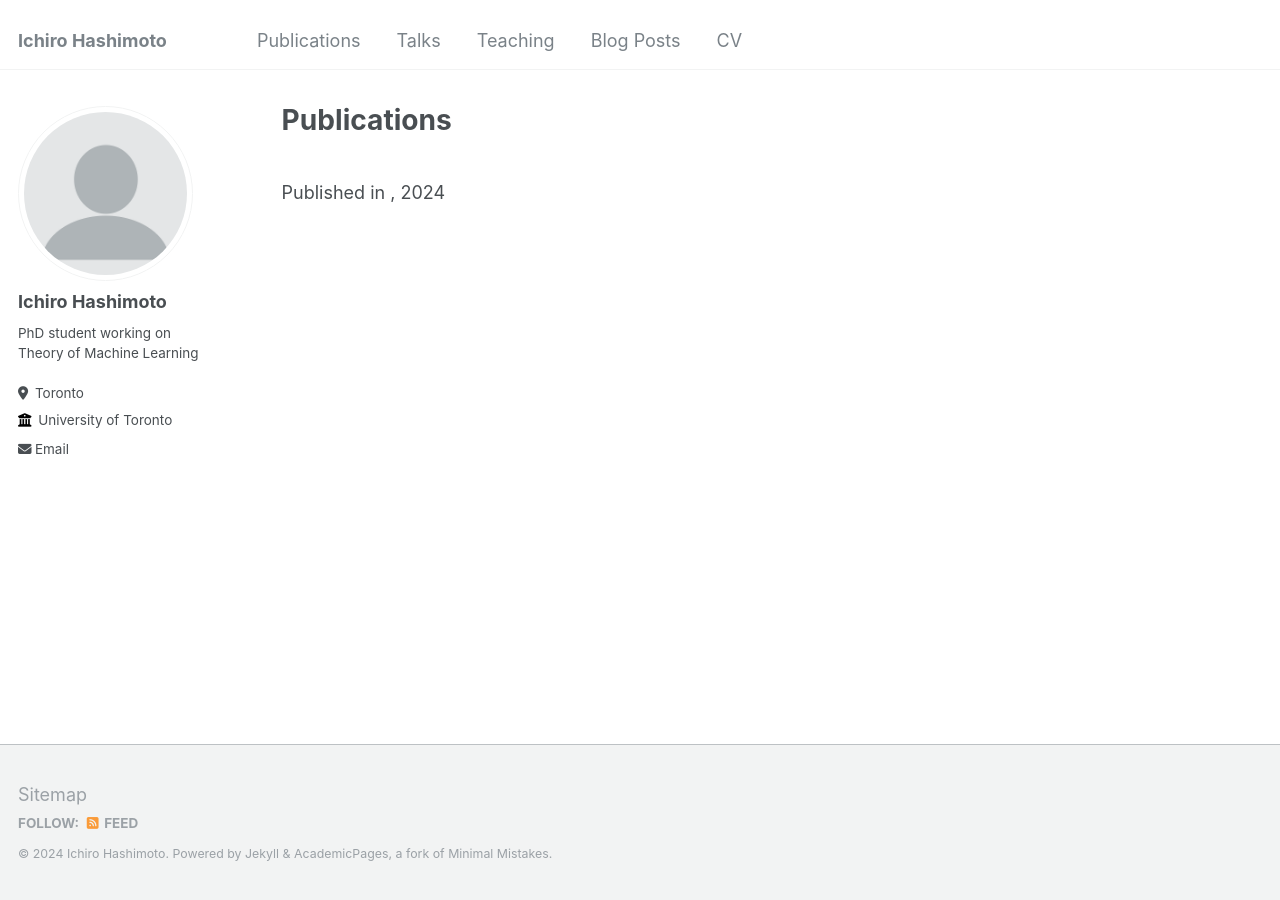
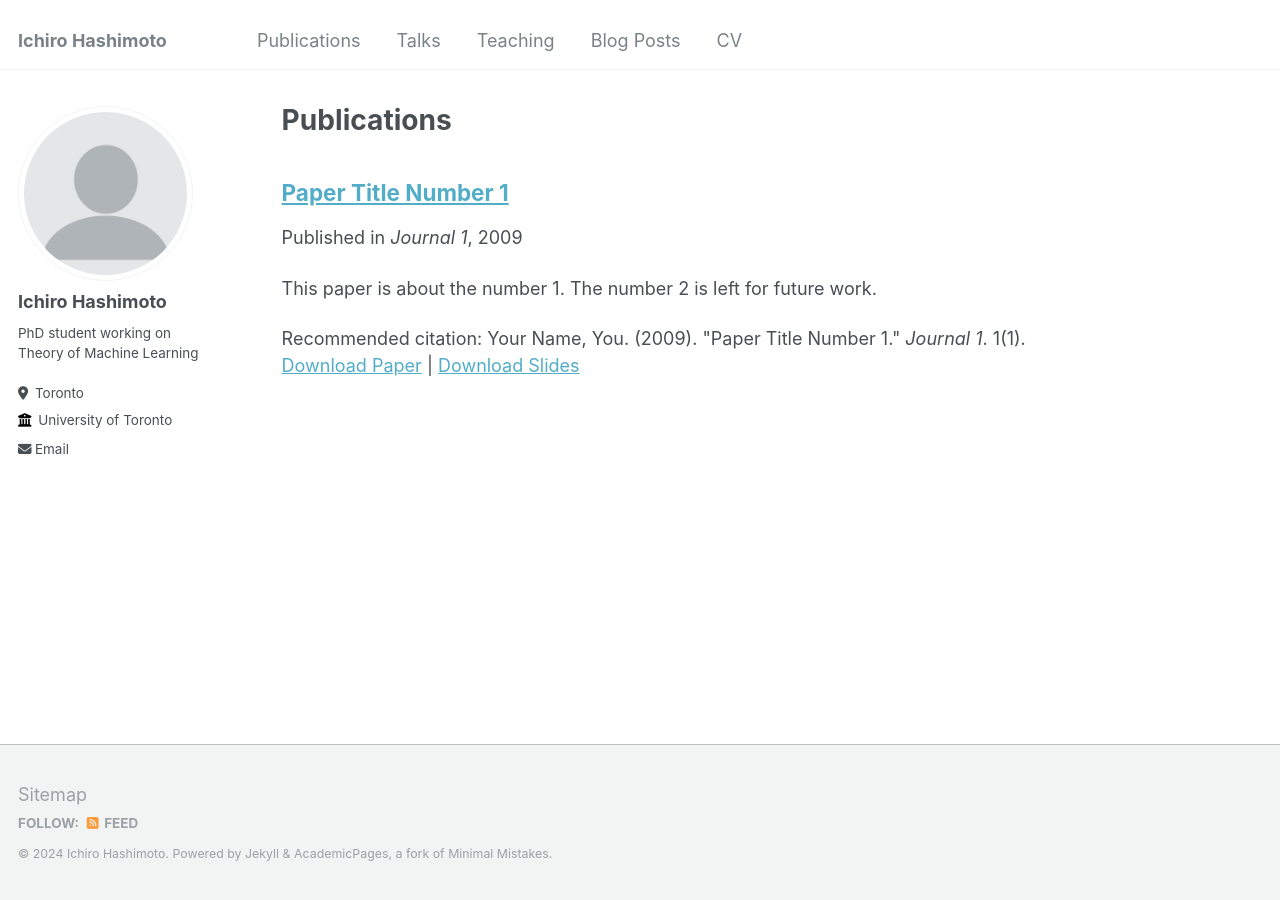
Before and after one commit to ichiro-h/ichiro-h.github.io, a Jekyll site: the page built from _pages/publications.md, in a window 1280 px wide. Built offline with Jekyll 4.4.1, drawn with Linux system fonts in a browser that asks for light colours.

Commit message:
Revert "Update 2009-10-01-paper-title-number-1.md"
This reverts commit 0b14c7887b7f527ad2ef3319c8a51200728d3be8.

```diff
--- a/_publications/2009-10-01-paper-title-number-1.md
+++ b/_publications/2009-10-01-paper-title-number-1.md
@@ -1,12 +1,13 @@
 ---
-title: "Benign Overfitting With Interpolating Linear Classifier without Subgaussianity"
+title: "Paper Title Number 1"
 collection: publications
-permalink: %/publication/2009-10-01-paper-title-number-1
-excerpt: 'This work provides a more complete picture of benign overfitting phenomenon with interpolating linear classifier with non-subgaussian mixture models, establishing detailed conditions for benign overfitting to occur, identifying phase transition, and clarifying geometric intuition behind the phenomenon.'
-date: coming soon
-venue: TBA
-slidesurl: NA
-paperurl: coming soon
+permalink: /publication/2009-10-01-paper-title-number-1
+excerpt: 'This paper is about the number 1. The number 2 is left for future work.'
+date: 2009-10-01
+venue: 'Journal 1'
+slidesurl: 'http://academicpages.github.io/files/slides1.pdf'
+paperurl: 'http://academicpages.github.io/files/paper1.pdf'
+citation: 'Your Name, You. (2009). &quot;Paper Title Number 1.&quot; <i>Journal 1</i>. 1(1).'
 ---
 
 The contents above will be part of a list of publications, if the user clicks the link for the publication than the contents of section will be rendered as a full page, allowing you to provide more information about the paper for the reader. When publications are displayed as a single page, the contents of the above "citation" field will automatically be included below this section in a smaller font.
```
